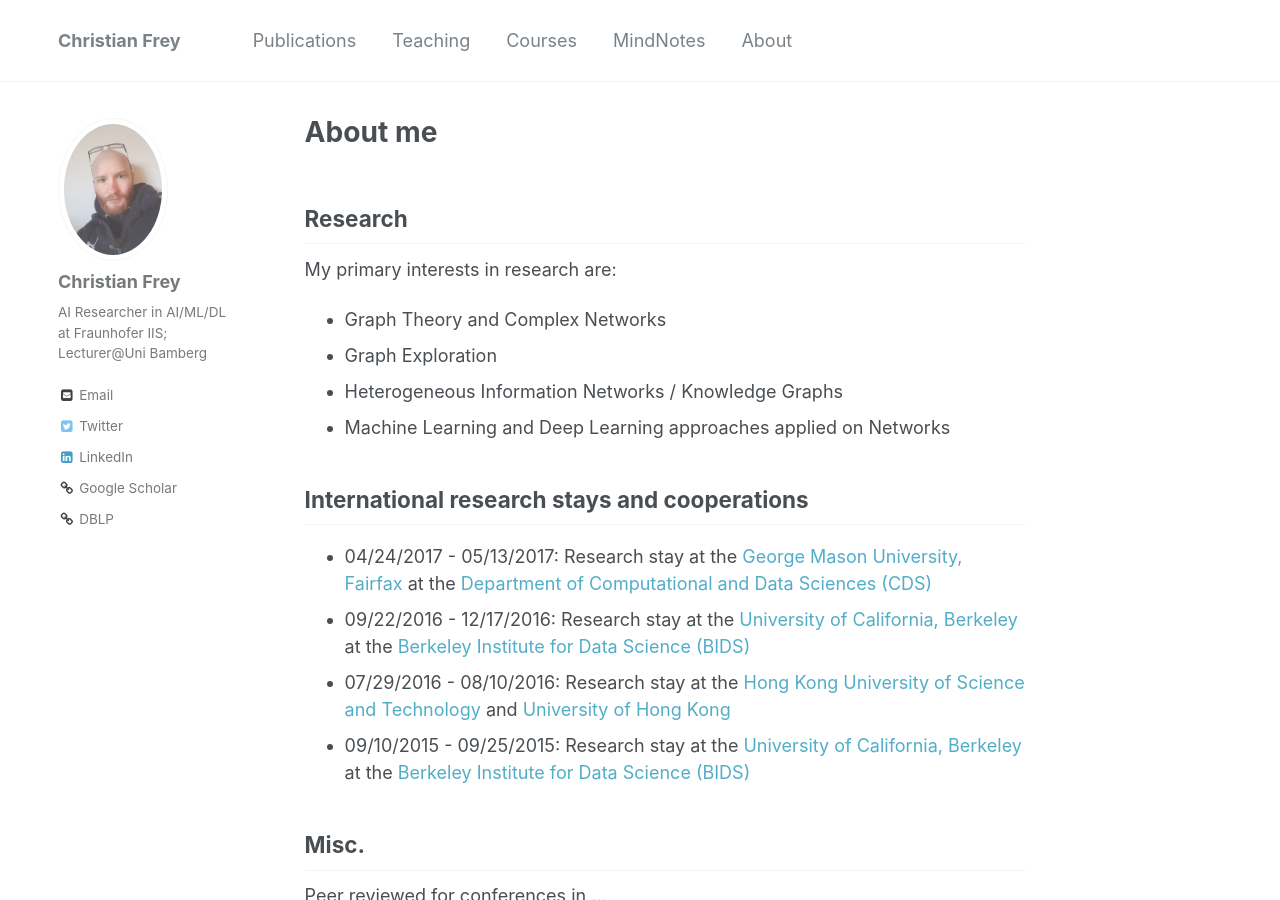
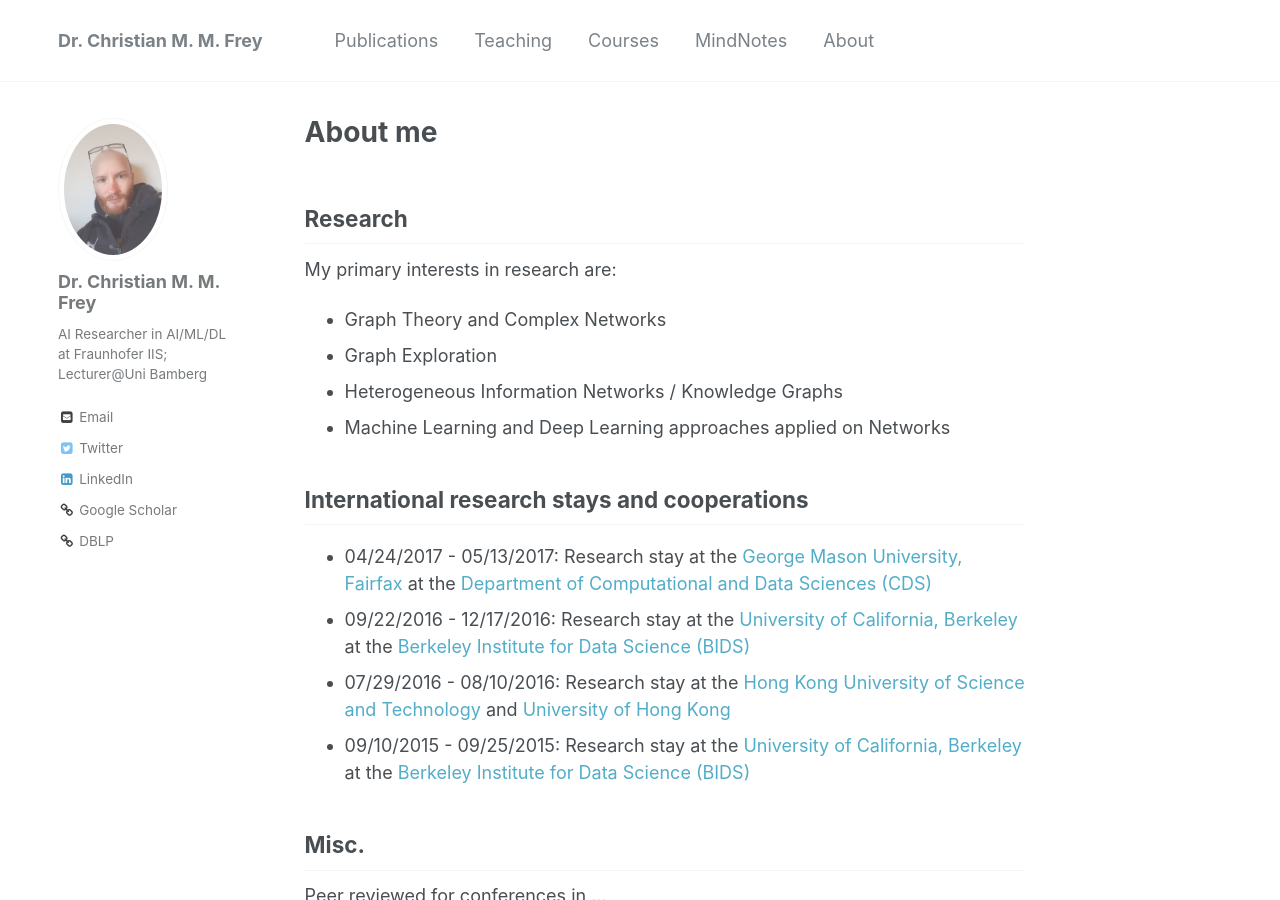
Before and after one commit to christianmaxmike/christianmaxmike.github.io, a Jekyll site: the page built from _pages/about.md, in a window 1280 px wide and 900 px high. Built offline with Jekyll 4.4.1, drawn with Linux system fonts in a browser that asks for light colours.

```diff
--- a/_config.yml
+++ b/_config.yml
@@ -11,7 +11,7 @@
 
 # Site Settings
 locale                   : "en-US"
-title                    : "Christian Frey"
+title                    : "Dr. Christian M. M. Frey"
 title_separator          : "-"
 name                     : &name "Chris"
 description              : &description "personal description"
@@ -81,7 +81,7 @@ analytics:
 
 # Site Author
 author:
-  name             : "Christian Frey"
+  name             : "Dr. Christian M. M. Frey"
   avatar           : "https://christianmaxmike.github.io/images/frey_2.jpg"
   bio              : "AI Researcher in AI/ML/DL at Fraunhofer IIS; Lecturer@Uni Bamberg"
   location         :
```
